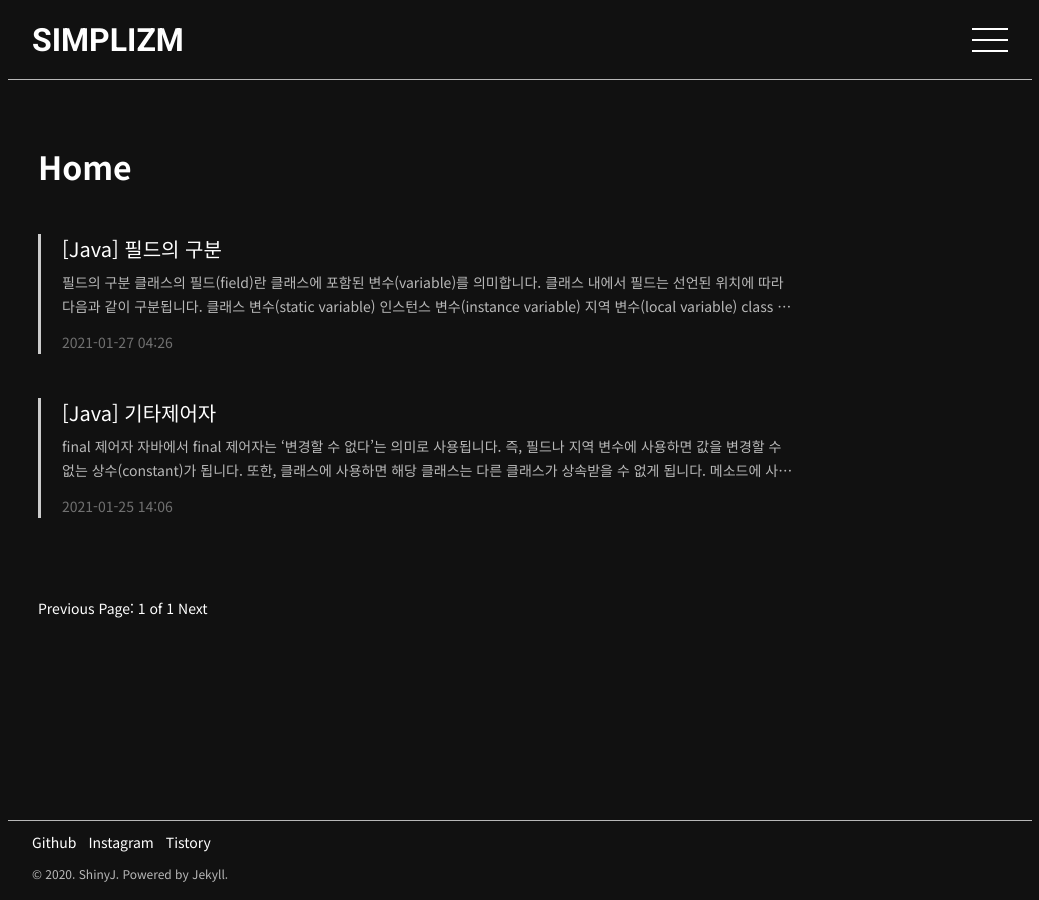
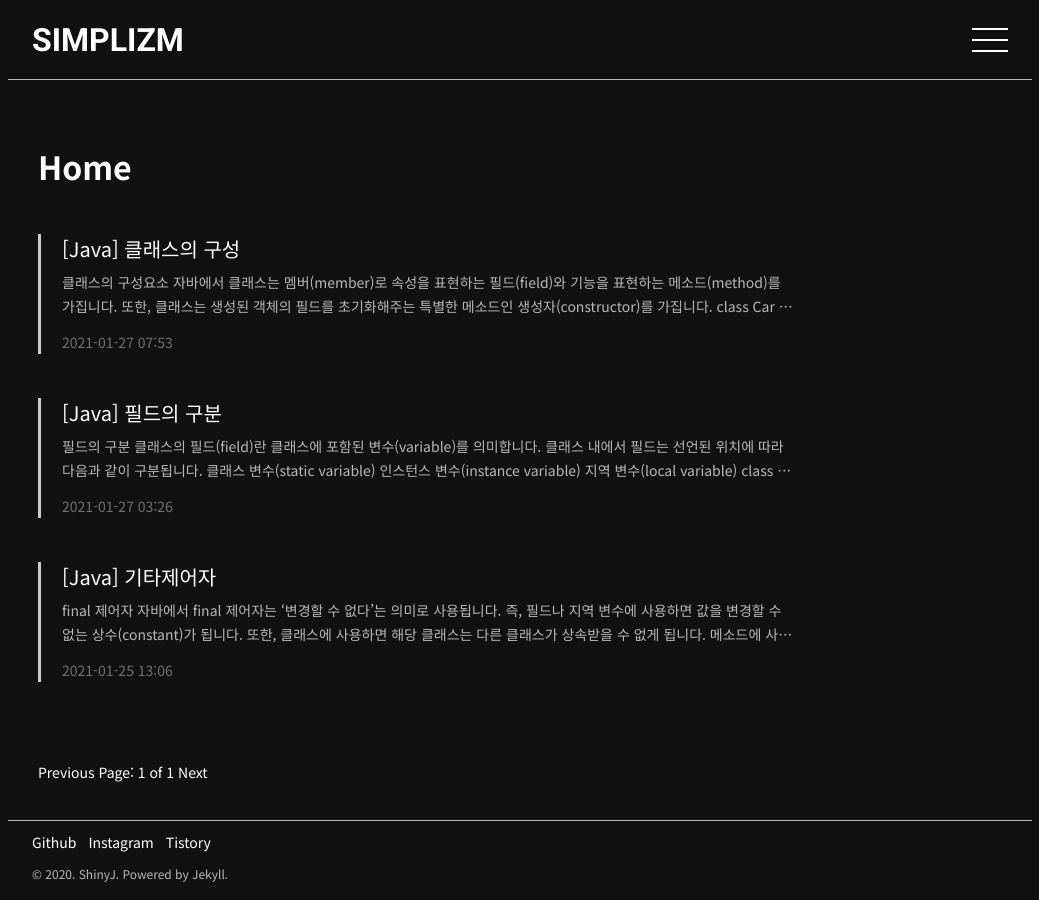
Before and after one commit to shinyj1991/shinyj1991.github.io, a Jekyll site: the page built from index.html, in a window 1280 px wide. Shown: the whole page, without its empty margins (120-1159 px from the left). Built offline with Jekyll 4.4.1, drawn with Linux system fonts in a browser that asks for light colours; the list of posts is cut into pages by our own code.

Commit message:
[Java] 클래스의 구성

````diff
--- /dev/null
+++ b/_posts/2021-01-27-3.md
@@ -0,0 +1,70 @@
+---
+layout: post
+title: "[Java] 클래스의 구성"
+author: ShinyJ
+date: 2021-01-27 16:53:31 +0900
+categories: [Java]
+toc: true
+comments: true
+---
+
+## 클래스의 구성요소
+---
+
+자바에서 클래스는 멤버(member)로 속성을 표현하는 필드(field)와 기능을 표현하는 메소드(method)를 가집니다.<br>
+또한, 클래스는 생성된 객체의 필드를 초기화해주는 특별한 메소드인 생성자(constructor)를 가집니다.
+
+```java
+class Car {
+    private String modelName;
+    private int modelYear;
+
+    Car(String modelName, int modelYear) {
+        this.modelName = modelName;
+        this.modelYear = modelYear;
+    }
+
+    public String getModel() {
+        return this.modelyear + "년식" + this.modelName + " " + this.color;
+    }
+}
+```
+
+<br><br><br>
+
+## 필드(field)
+---
+
+클래스의 필드(field)란 클래스에 포함된 변수(variable)를 의미합니다.<br>
+클래스 내에서 필드는 선언된 위치에 따라 다음과 같이 구분됩니다.
+
+1. 클래스 변수(static variable)
+2. 인스턴스 변수(instance variable)
+3. 지역 변수(local variable)
+
+<br><br><br>
+
+## 메소드(method)
+---
+
+클래스에서 메소드(method)란 어떠한 특정 작업을 수행하기 위한 명령문의 집합이라 할 수 있습니다.
+
+즉, 메소드를 사용하면 중복되는 코드의 반복적인 프로그래밍을 피할 수 있게 됩니다.<br>
+또한, 모듈화로 인해 전체적인 코드의 가독성이 좋아집니다.<br>
+그리고 프로그램에 문제가 발생하거나 기능의 변경이 필요할 때도 손쉽게 유지보수를 할 수 있게 됩니다.
+
+<br><br><br>
+
+## 생성자(constructor)
+---
+
+클래스를 가지고 객체를 생성하면, 해당 객체는 메모리에 즉시 생성됩니다.<br>
+하지만 이렇게 생성된 객체는 모든 인스턴스 변수가 아직 초기화되지 않은 상태입니다.
+
+따라서 자바에서는 객체의 생성과 동시에 인스턴스 변수를 원하는 값으로 초기화할 수 있는 생성자(constructor)라는 메소드를 제공합니다.<br>
+자바에서 생성자(constructor)의 이름은 해당 클래스의 이름과 같아야 합니다.<br>
+즉, Car 클래스의 생성자는 Car()가 됩니다.
+
+<br>
+
+출처 : <http://www.tcpschool.com/java/java_class_component>{:target="_blank"}
--- a/assets/css/style.scss
+++ b/assets/css/style.scss
@@ -205,7 +205,7 @@
   }
 }
 
-#disqus_thread {margin: 5rem 0 0; padding: 1rem; background: #222222;}
+#disqus_thread {margin: 10rem 0 0; padding: 1rem; background: #222222;}
 
 .highlight {
   .gp { color: #818c96; }
````
Also changed, not shown: _posts/2021-01-25-1.md (+1 -1 lines), _posts/2021-01-27-2.md (+1 -1 lines).
